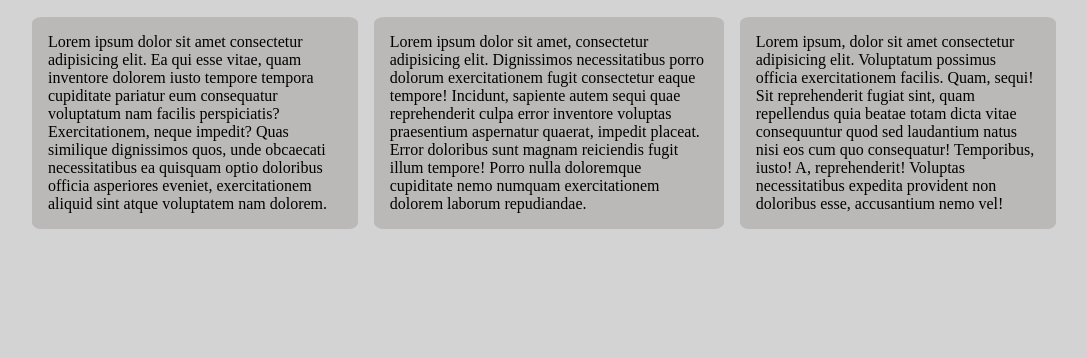
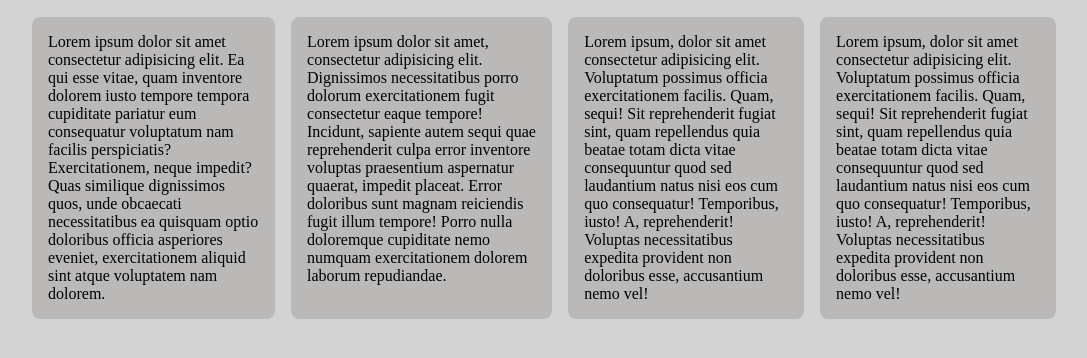
Before and after one commit to GregerGundersen/GitTerminal, a plain HTML site: page index.html in a window 1280 px wide. Shown: the part 130-488 px from the top of the page, without its empty margins (96-1183 px from the left). Drawn offline with Linux system fonts and the light colour scheme.

Commit message:
Added content

```diff
--- a/index.html
+++ b/index.html
@@ -50,6 +50,17 @@
           vel!
         </p>
       </div>
+      <div class="lorem4">
+        <p>
+          Lorem ipsum, dolor sit amet consectetur adipisicing elit. Voluptatum
+          possimus officia exercitationem facilis. Quam, sequi! Sit
+          reprehenderit fugiat sint, quam repellendus quia beatae totam dicta
+          vitae consequuntur quod sed laudantium natus nisi eos cum quo
+          consequatur! Temporibus, iusto! A, reprehenderit! Voluptas
+          necessitatibus expedita provident non doloribus esse, accusantium nemo
+          vel!
+        </p>
+      </div>
     </main>
   </body>
 </html>
```
